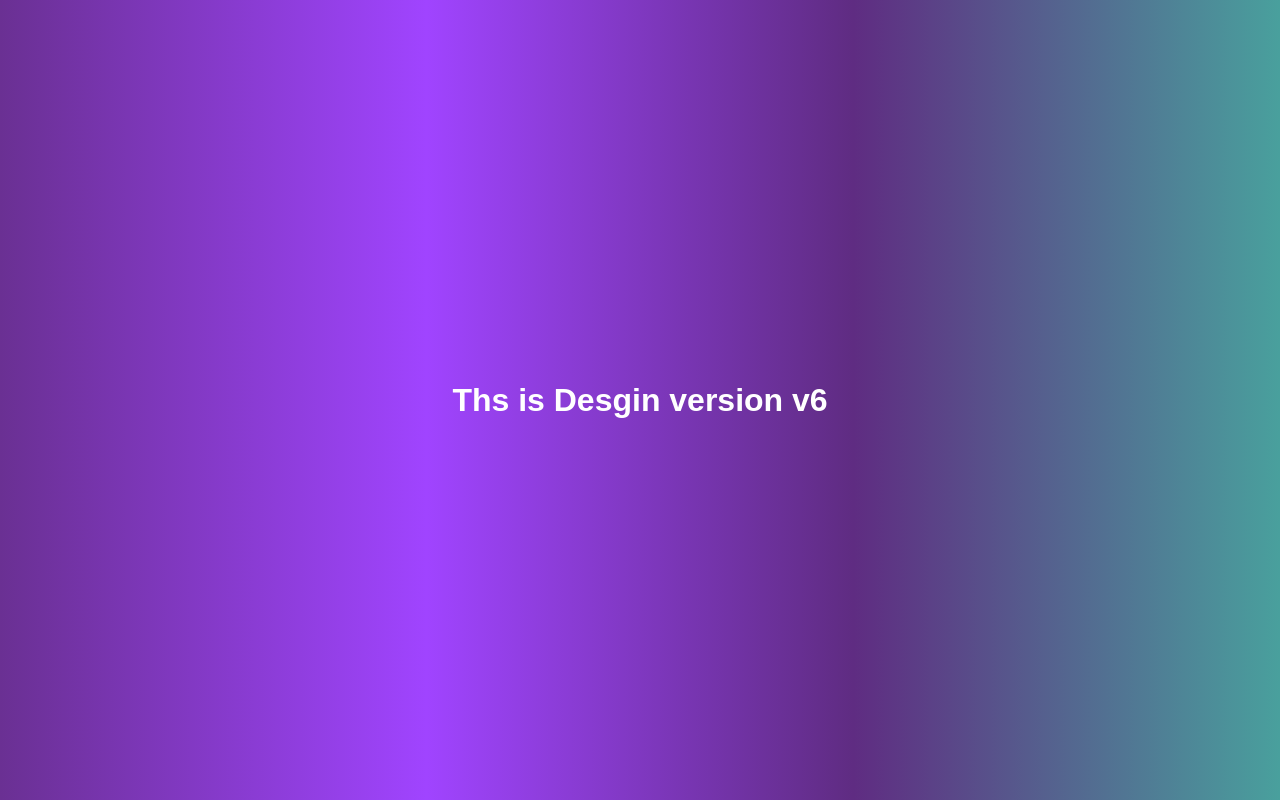
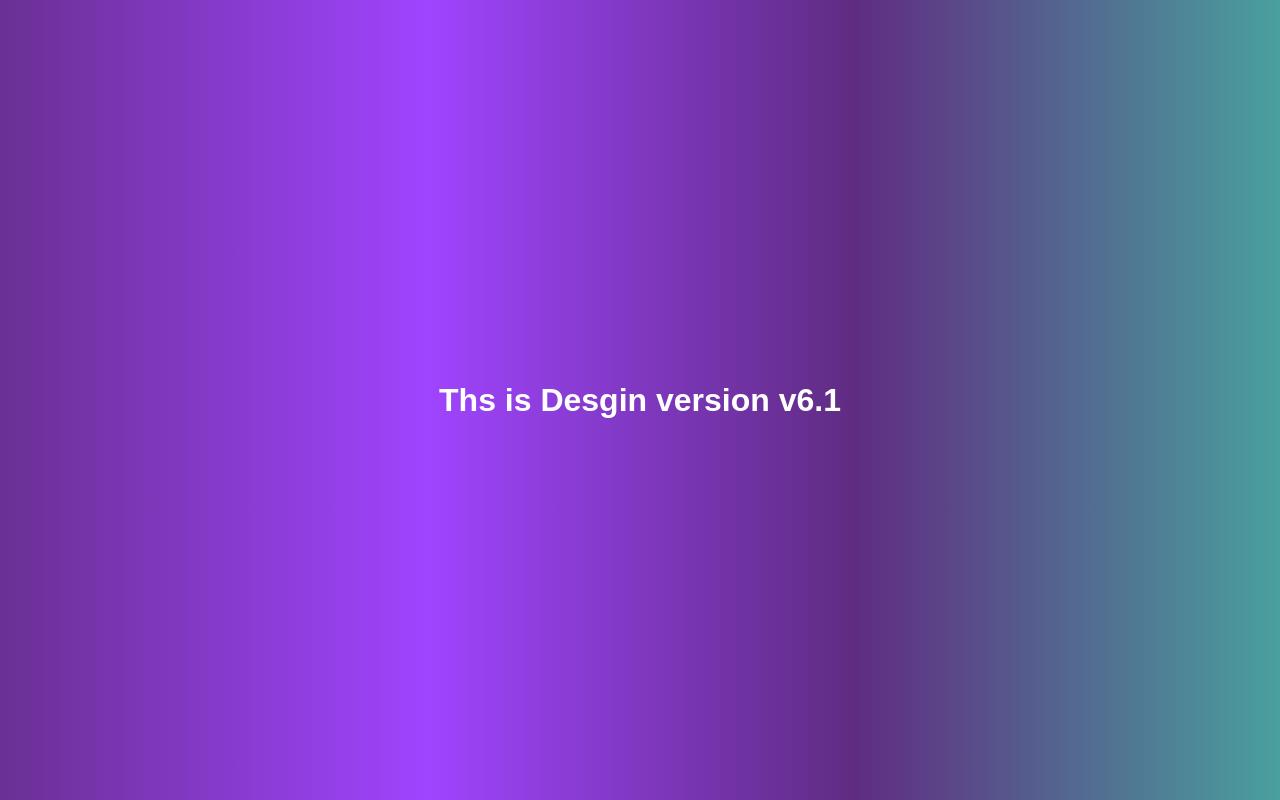
Before and after one commit to jayakumarm06/git_ex, a plain HTML site: page main.html in a window 1280 px wide. Drawn offline with Linux system fonts and the light colour scheme.

Commit message:
change version 6 to 6.1

```diff
--- a/main.html
+++ b/main.html
@@ -13,7 +13,7 @@
 
 <body>
 
-    <h1>Ths is Desgin version v6</h1>
+    <h1>Ths is Desgin version v6.1</h1>
 
 
     <script src="" async defer></script>
```
